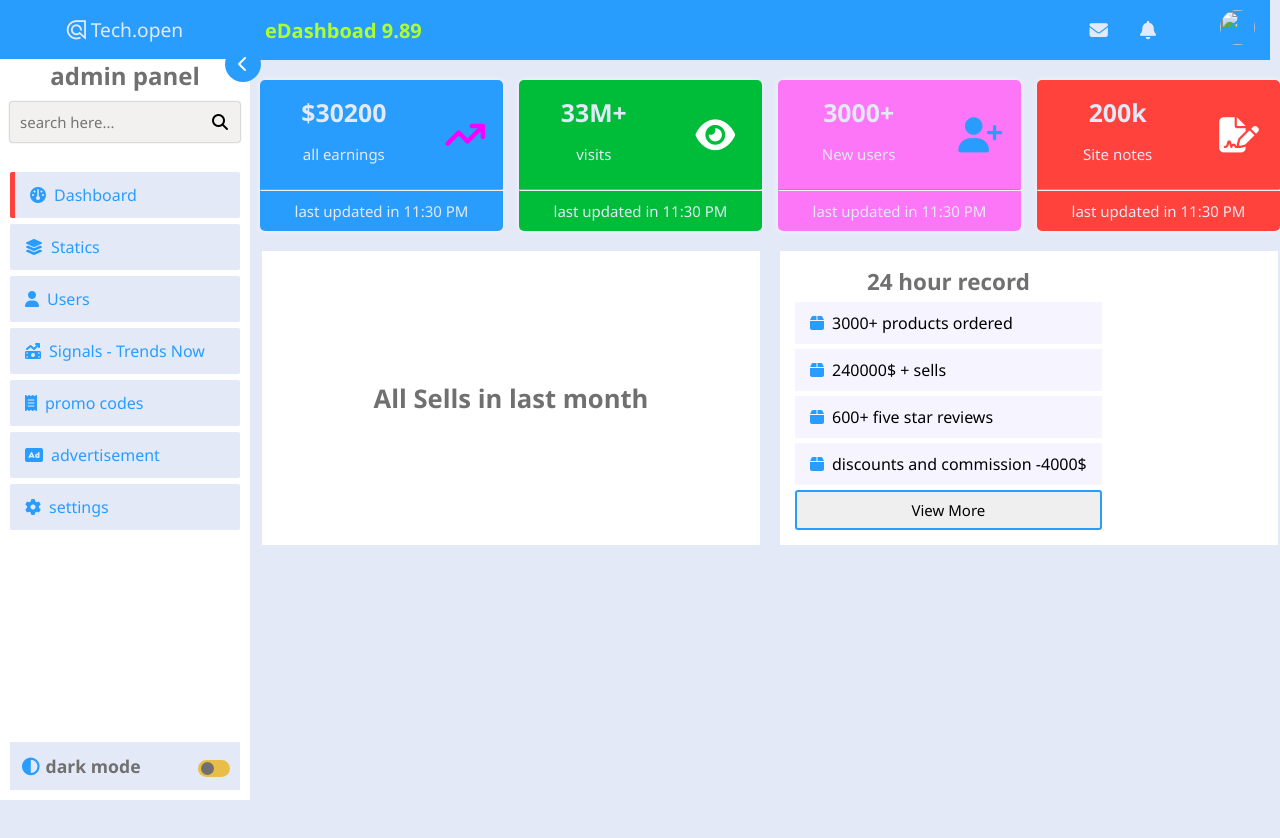
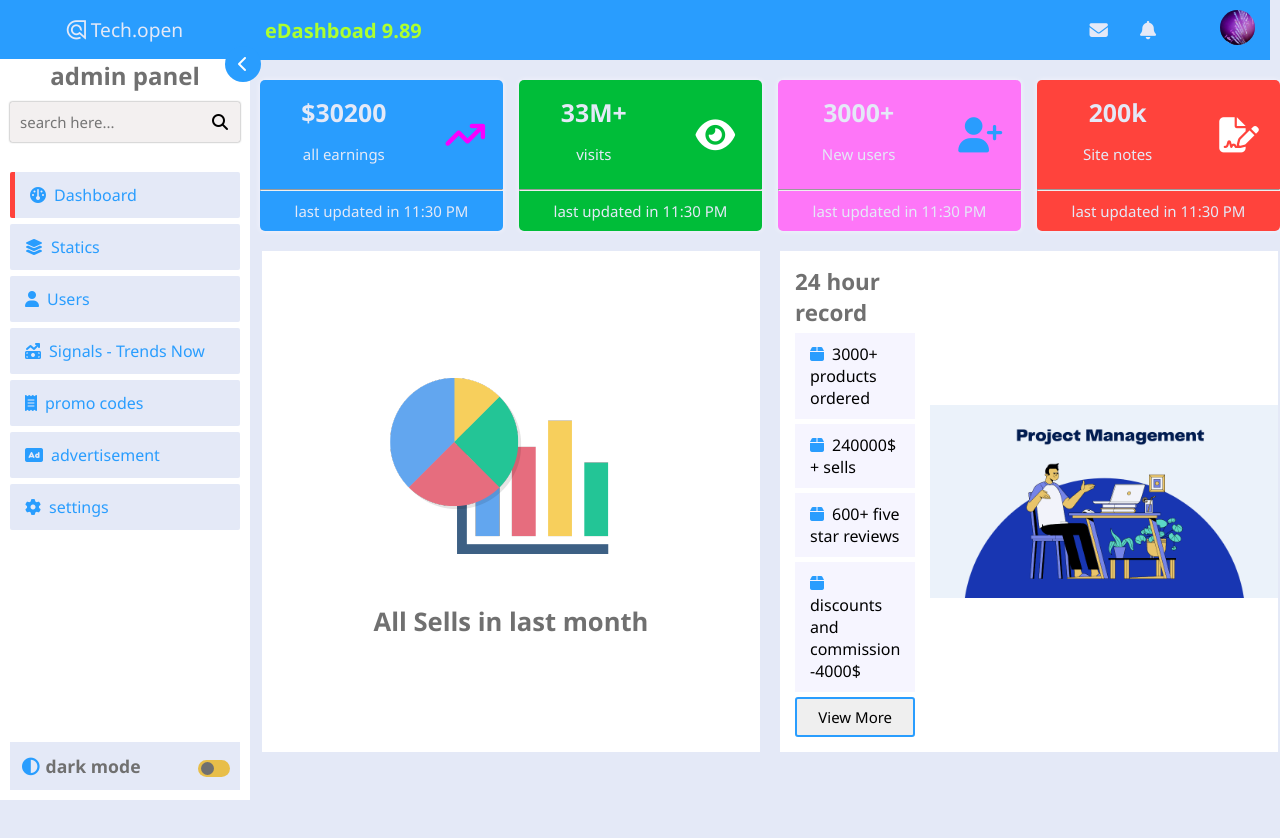
Before and after one commit to webhimelkop/dashboard, a plain HTML site: page index.html in a window 1280 px wide. Drawn offline with Linux system fonts and the light colour scheme.

Commit message:
Update index.html

```diff
--- a/index.html
+++ b/index.html
@@ -50,7 +50,7 @@
             <div class="badges">
                 <i class="fa-solid fa-envelope"></i>
                 <i class="fa-solid fa-bell"></i>
-                <div class="profile"><img src="images/profile.jpg" alt=""></div>
+                <div class="profile"><img src="profile.jpg" alt=""></div>
             </div>
         </header>
 
@@ -118,7 +118,7 @@
         <div class="summery">
 
             <div class="charts">
-                <img src="images/chart-icon.png" alt="">
+                <img src="chart-icon.png" alt="">
                 <h2>All Sells in last month</h2>
             </div>
 
@@ -136,7 +136,7 @@
                 </div>
 
                 <div class="profit">
-                    <img src="images/Projectm.webp" alt="">
+                    <img src="Projectm.webp" alt="">
                 </div>
              </div>
             </div>
```
